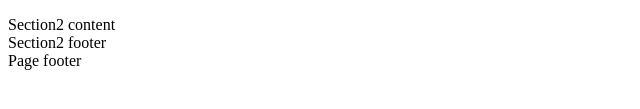
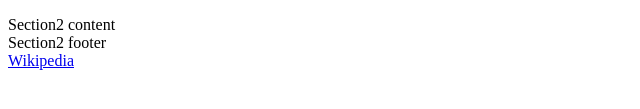
Before and after one commit to borowieckamila/iislabpio_171901, a plain HTML site: page index.html in a window 1280 px wide. Shown: the part 183-292 px from the top of the page, 0-640 px from the left. Drawn offline with Linux system fonts and the light colour scheme.

Commit message:
uzupelnienie stopki sekcji 1

```diff
--- a/index.html
+++ b/index.html
@@ -30,7 +30,7 @@
                         </footer>
                 </section>
                 <footer class="navbar">
-                        Page footer
+                        <a href="http://pl.wikipedia.org/wiki/System_kontroli_wersji">Wikipedia</a>
                 </footer>
         </body>
 </html>
```
